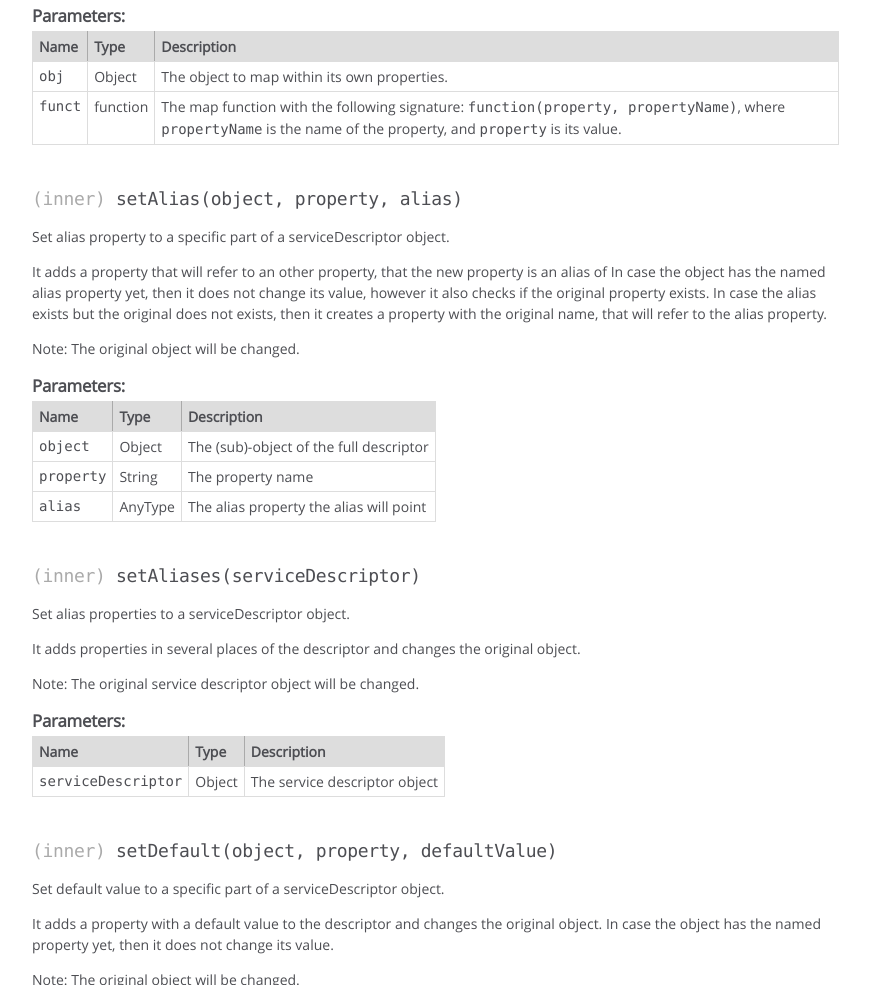
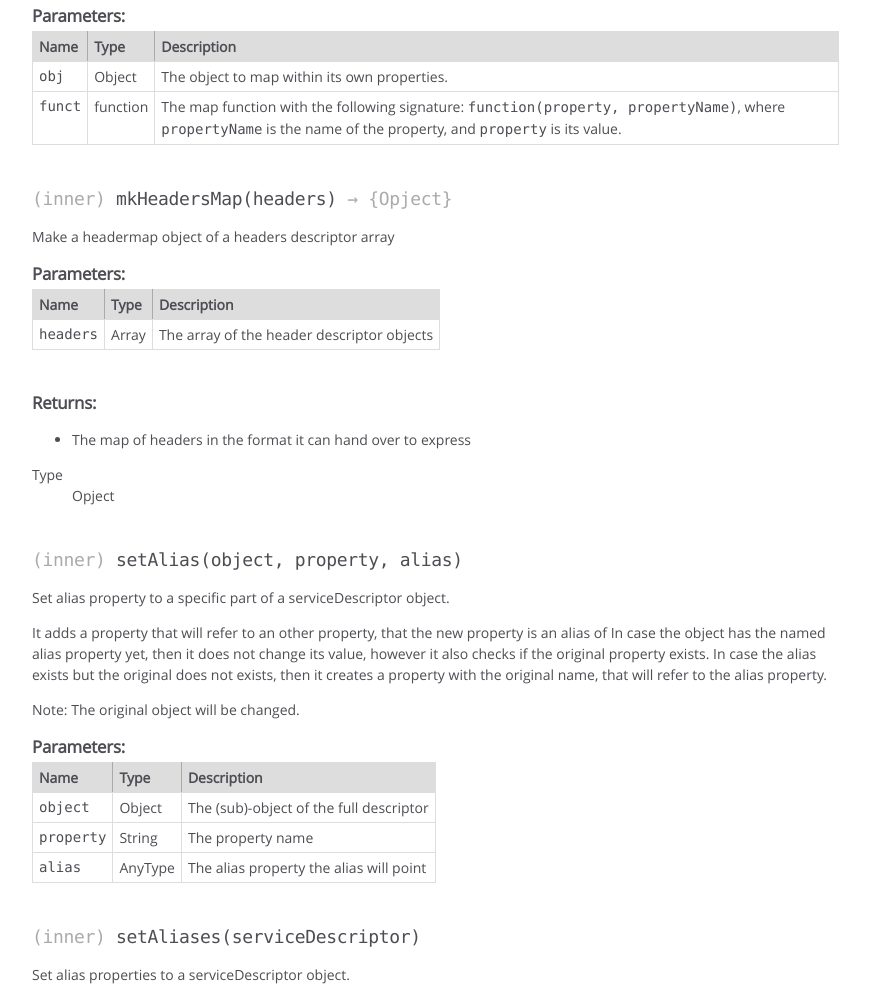
Before and after one commit to tombenke/rest-tool-common, a website: page docs/module-services.html in a window 1280 px wide. Shown: the part 4637-5622 px from the top of the page, without its empty margins (0-870 px from the left). Drawn offline with Linux system fonts and the light colour scheme.

Commit message:
Add some comment

```diff
--- a/docs/module-services.html
+++ b/docs/module-services.html
@@ -2250,6 +2250,160 @@ where <code>propertyName</code> is the name of the property, and <code>property<
 
 
 
+    <h4 class="name" id="~mkHeadersMap"><span class="type-signature">(inner) </span>mkHeadersMap<span class="signature">(headers)</span><span class="type-signature"> &rarr; {Opject}</span></h4>
+
+
+
+
+
+
+<div class="description">
+    <p>Make a headermap object of a headers descriptor array</p>
+</div>
+
+
+
+
+
+
+
+
+
+    <h5>Parameters:</h5>
+
+
+<table class="params">
+    <thead>
+    <tr>
+
+        <th>Name</th>
+
+
+        <th>Type</th>
+
+
+
+
+
+        <th class="last">Description</th>
+    </tr>
+    </thead>
+
+    <tbody>
+
+
+        <tr>
+
+                <td class="name"><code>headers</code></td>
+
+
+            <td class="type">
+
+
+<span class="param-type">Array</span>
+
+
+
+            </td>
+
+
+
+
+
+            <td class="description last"><p>The array of the header descriptor objects</p></td>
+        </tr>
+
+
+    </tbody>
+</table>
+
+
+
+
+
+
+<dl class="details">
+
+
+
+
+
+
+
+
+
+
+
+
+
+
+
+
+
+
+
+
+
+
+
+
+
+
+
+
+
+
+
+
+</dl>
+
+
+
+
+
+
+
+
+
+
+
+
+
+<h5>Returns:</h5>
+
+
+<div class="param-desc">
+    <ul>
+<li>The map of headers in the format it can hand over to express</li>
+</ul>
+</div>
+
+
+
+<dl>
+    <dt>
+        Type
+    </dt>
+    <dd>
+
+<span class="param-type">Opject</span>
+
+
+    </dd>
+</dl>
+
+
+
+
+
+
+
+
+
+
+
+
+
     <h4 class="name" id="~setAlias"><span class="type-signature">(inner) </span>setAlias<span class="signature">(object, property, alias)</span><span class="type-signature"></span></h4>
 
 
--- a/src/services.js
+++ b/src/services.js
@@ -325,6 +325,12 @@ exports.getMockResponseBody = function(method, serviceDesc, nameOfResponse) {
     return getMockBody(serviceDesc, mockBody, contentType)
 }
 
+/**
+ * Make a headermap object of a headers descriptor array
+ *
+ * @param  {Array} headers         - The array of the header descriptor objects
+ * @return {Opject}                - The map of headers in the format it can hand over to express
+ */
 const mkHeadersMap = function(headers) {
     return _.map(headers, function(headerDesc) {
         const rval = {
```
Also changed, not shown: dist/services.js.
